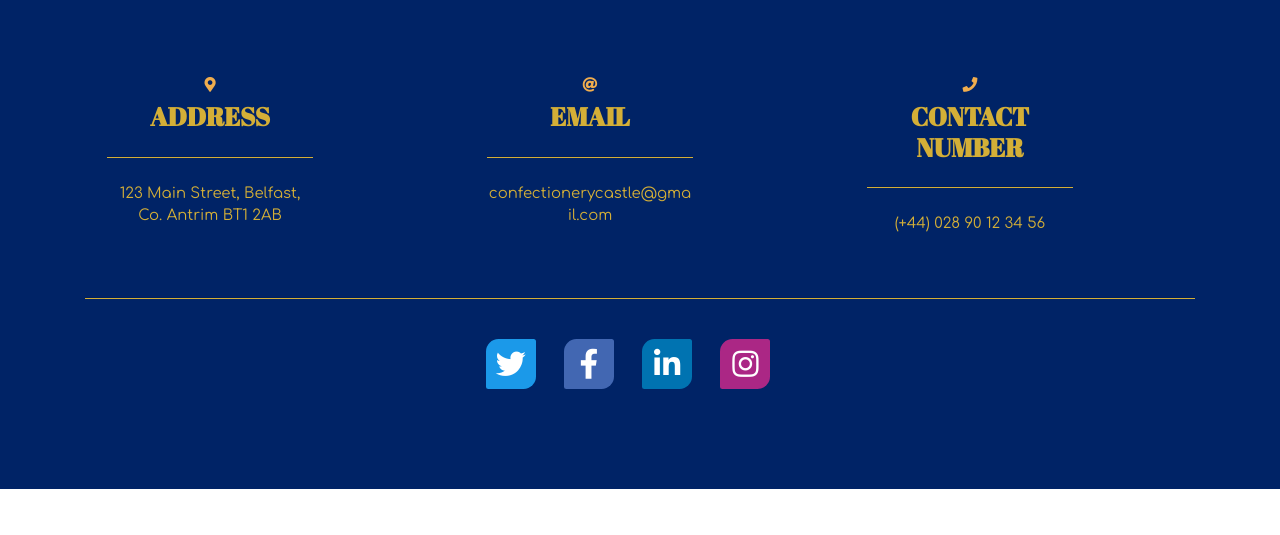
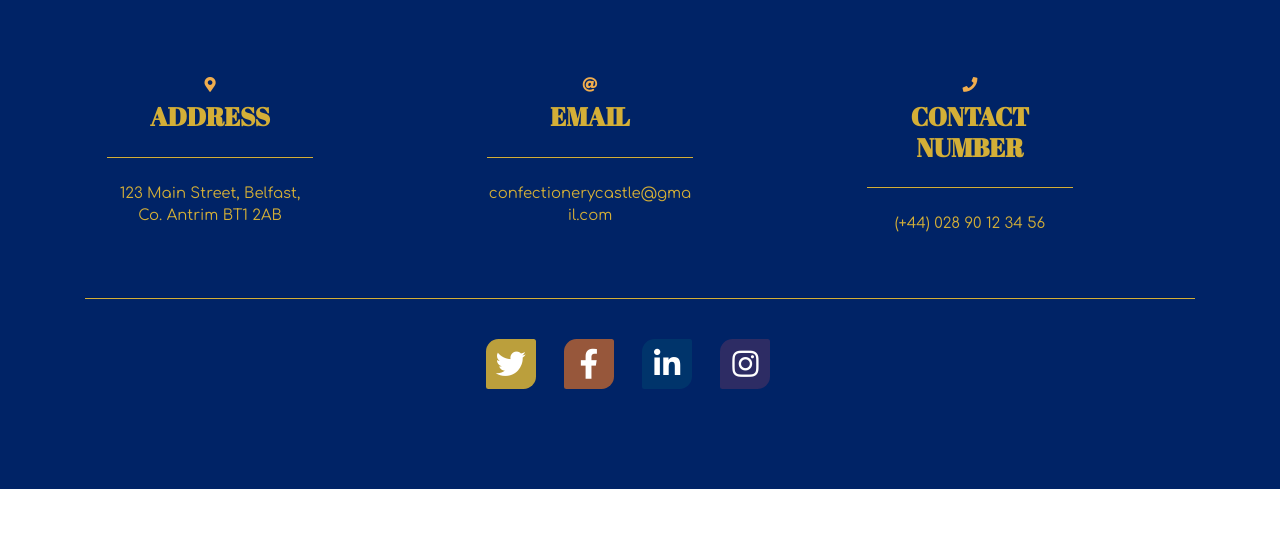
Before and after one commit to LiamMcGcistudent/django-project, a Django app: page /cart/ in a window 1280 px wide. Shown: the part 265-800 px from the top of the page. Run offline with Django 3.2, Linux system fonts and the light colour scheme; some libraries are stand-ins or nearby versions.

Commit message:
changed colours and styling for footer links

```diff
--- a/static/css/styles.css
+++ b/static/css/styles.css
@@ -191,20 +191,20 @@
 
 .twitter {
 	border-radius: 25% 5%;
-	-webkit-animation: twitter 2s alternate infinite;
-	-moz-animation: twitter 2s alternate infinite;
-	-o-animation: twitter 2s alternate infinite;
-	animation: twitter 2s alternate infinite;
+	-webkit-animation: twitter 1s alternate infinite;
+	-moz-animation: twitter 1s alternate infinite;
+	-o-animation: twitter 1s alternate infinite;
+	animation: twitter 1s alternate infinite;
 }
 .footer a .fa-twitter:hover {
-	background-color: #1da1f2;
+	background-color: #d4af37;
 }
 @-webkit-keyframes twitter {
 	from {
 		background: transparent;
 	}
 	to {
-		background: #1da1f2;
+		background: #d4af37;
 	}
 
 }
@@ -213,7 +213,7 @@
 		background: transparent;
 	}
 	to {
-		background: #1da1f2;
+		background: #d4af37;
 	}
 
 }
@@ -222,7 +222,7 @@
 		background: transparent;
 	}
 	to {
-		background: #1da1f2;
+		background: #d4af37;
 	}
 
 }
@@ -231,25 +231,25 @@
 		background: transparent;
 	}
 	to {
-		background: #1da1f2;
+		background: #d4af37;
 	}
 
 }
 .facebook {
-	-webkit-animation: facebook 2s 0.6s alternate infinite;
-	-moz-animation: facebook 2s 0.6s alternate infinite;
-	-o-animation: facebook 2s 0.6s alternate infinite;
-	animation: facebook 2s 0.6s alternate infinite;
+	-webkit-animation: facebook 1s 0.25s alternate infinite;
+	-moz-animation: facebook 1s 0.25s alternate infinite;
+	-o-animation: facebook 1s 0.25s alternate infinite;
+	animation: facebook 1s 0.25s alternate infinite;
 }
 .footer a .fa-facebook-f:hover {
-	background-color: #4267b2;
+	background-color: #fa7921;
 }
 @-webkit-keyframes facebook {
 	from {
 		background: transparent;
 	}
 	to {
-		background: #4267b2;
+		background: #fa7921;
 	}
 
 }
@@ -258,7 +258,7 @@
 		background: transparent;
 	}
 	to {
-		background: #4267b2;
+		background: #fa7921;
 	}
 
 }
@@ -267,7 +267,7 @@
 		background: transparent;
 	}
 	to {
-		background: #4267b2;
+		background: #fa7921;
 	}
 
 }
@@ -276,25 +276,25 @@
 		background: transparent;
 	}
 	to {
-		background: #4267b2;
+		background: #fa7921;
 	}
 
 }
 .linkedin {
-	-webkit-animation: linkedin 2s 1.1s  alternate infinite;
-	-moz-animation: linkedin 2s 1.1s alternate infinite;
-	-o-animation: linkedin 2s 1.1s alternate infinite;
-	animation: linkedin 2s 1.1s alternate infinite;
+	-webkit-animation: linkedin 1s 0.5s  alternate infinite;
+	-moz-animation: linkedin 1s 0.5s alternate infinite;
+	-o-animation: linkedin 1s 0.5s alternate infinite;
+	animation: linkedin 1s 0.5s alternate infinite;
 }
 .footer a .fa-linkedin-in:hover {
-	background-color: #0077b5;
+	background-color: #06d6a0;
 }
 @-webkit-keyframes linkedin {
 	from {
 		background: transparent;
 	}
 	to {
-		background: #0077b5;
+		background: #06d6a0;
 	}
 
 }
@@ -303,7 +303,7 @@
 		background: transparent;
 	}
 	to {
-		background: #0077b5;
+		background: #06d6a0;
 	}
 
 }
@@ -312,7 +312,7 @@
 		background: transparent;
 	}
 	to {
-		background: #0077b5;
+		background: #06d6a0;
 	}
 
 }
@@ -321,25 +321,25 @@
 		background: transparent;
 	}
 	to {
-		background: #0077b5;
+		background: #06d6a0;
 	}
 
 }
 .instagram {
-	-webkit-animation: instagram 2s 1.6s alternate infinite;
-	-moz-animation: instagram 2s 1.6s alternate infinite;
-	-o-animation: instagram 2s 1.6s alternate infinite;
-	animation: instagram 2s 1.6s alternate infinite;
+	-webkit-animation: instagram 1s 0.75s alternate infinite;
+	-moz-animation: instagram 1s 0.75s alternate infinite;
+	-o-animation: instagram 1s 0.75s alternate infinite;
+	animation: instagram 1s 0.75s alternate infinite;
 }
 .footer a .fa-instagram:hover {
-	background-color: #d5298d;
+	background-color: #f2545b;
 }
 @-webkit-keyframes instagram {
 	from {
 		background: transparent;
 	}
 	to {
-		background: #d5298d;
+		background: #f2545b;
 	}
 
 }
@@ -348,7 +348,7 @@
 		background: transparent;
 	}
 	to {
-		background: #d5298d;
+		background: #f2545b;
 	}
 
 }
@@ -357,7 +357,7 @@
 		background: transparent;
 	}
 	to {
-		background: #d5298d;
+		background: #f2545b;
 	}
 
 }
@@ -366,7 +366,7 @@
 		background: transparent;
 	}
 	to {
-		background: #d5298d;
+		background: #f2545b;
 	}
 
 }
```
